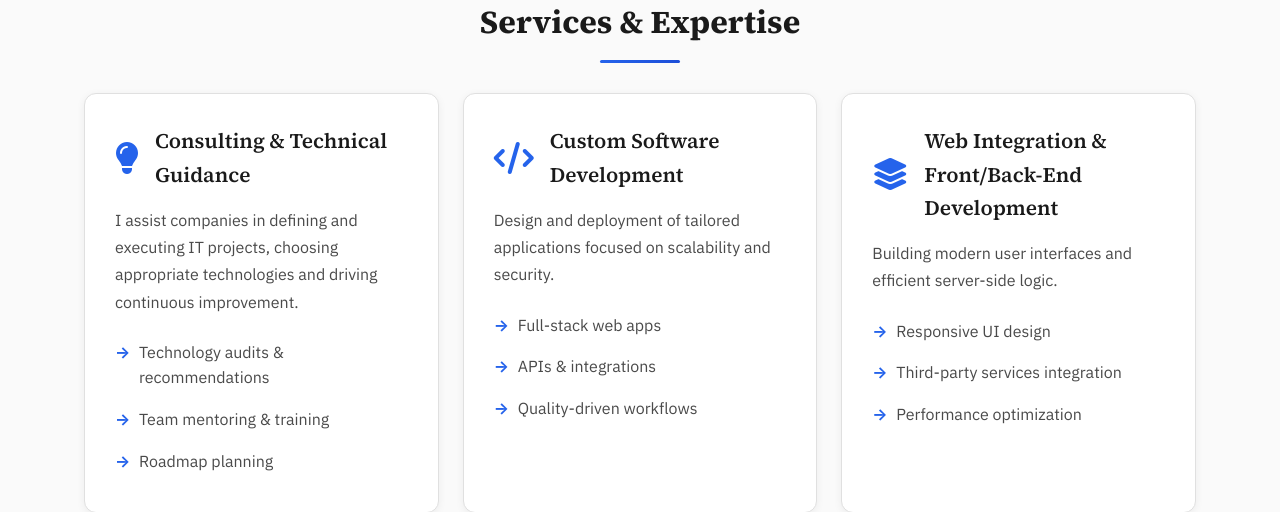
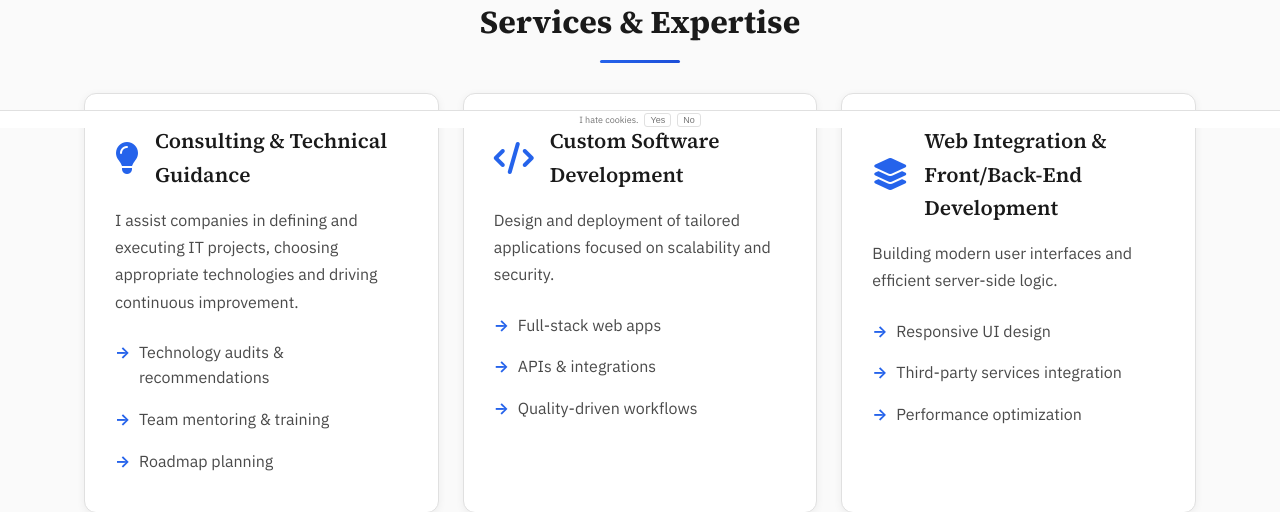
Before and after one commit to djassoRaph/raphaelwebsite, a PHP site: page / in a window 1280 px wide. Shown: the part 672-1184 px from the top of the page. Run offline with PHP 8.4, Linux system fonts and the light colour scheme.

Commit message:
Add minimal cookie banner to homepage
Tiny 18px dismiss-only strip ("I hate cookies. Yes / No") since the
site doesn't actually set tracking cookies; both buttons just
dismiss and remember via localStorage.

```diff
--- a/index.html
+++ b/index.html
@@ -345,6 +345,29 @@
     </footer>
   </div>
 
+  <div id="cookie-banner">
+    I hate cookies.
+    <button id="cookie-yes" type="button">Yes</button>
+    <button id="cookie-no" type="button">No</button>
+  </div>
+
+  <script>
+    // Tiny cookie banner: either button just dismisses it
+    (function () {
+      const banner = document.getElementById('cookie-banner');
+      if (localStorage.getItem('cookieBannerDismissed')) {
+        banner.style.display = 'none';
+        return;
+      }
+      const dismiss = () => {
+        banner.style.display = 'none';
+        localStorage.setItem('cookieBannerDismissed', '1');
+      };
+      document.getElementById('cookie-yes').addEventListener('click', dismiss);
+      document.getElementById('cookie-no').addEventListener('click', dismiss);
+    })();
+  </script>
+
   <script>
     // Theme Toggle Functionality
     const themeToggle = document.getElementById('theme-toggle');
--- a/style.css
+++ b/style.css
@@ -1110,3 +1110,38 @@ section.transparency p {
 .skip-link:focus {
   top: 0;
 }
+
+/* Cookie banner: as thin as text allows */
+#cookie-banner {
+  position: fixed;
+  bottom: 0;
+  left: 0;
+  right: 0;
+  height: 18px;
+  line-height: 18px;
+  padding: 0 6px;
+  display: flex;
+  align-items: center;
+  justify-content: center;
+  gap: 6px;
+  background: var(--color-surface-elevated);
+  border-top: 1px solid var(--color-border);
+  color: var(--color-text-tertiary);
+  font-size: 9px;
+  z-index: 999;
+}
+
+#cookie-banner button {
+  font-size: 9px;
+  line-height: 12px;
+  padding: 0 5px;
+  border: 1px solid var(--color-border);
+  border-radius: 3px;
+  background: transparent;
+  color: inherit;
+  cursor: pointer;
+}
+
+#cookie-banner button:hover {
+  background: var(--color-border);
+}
```
